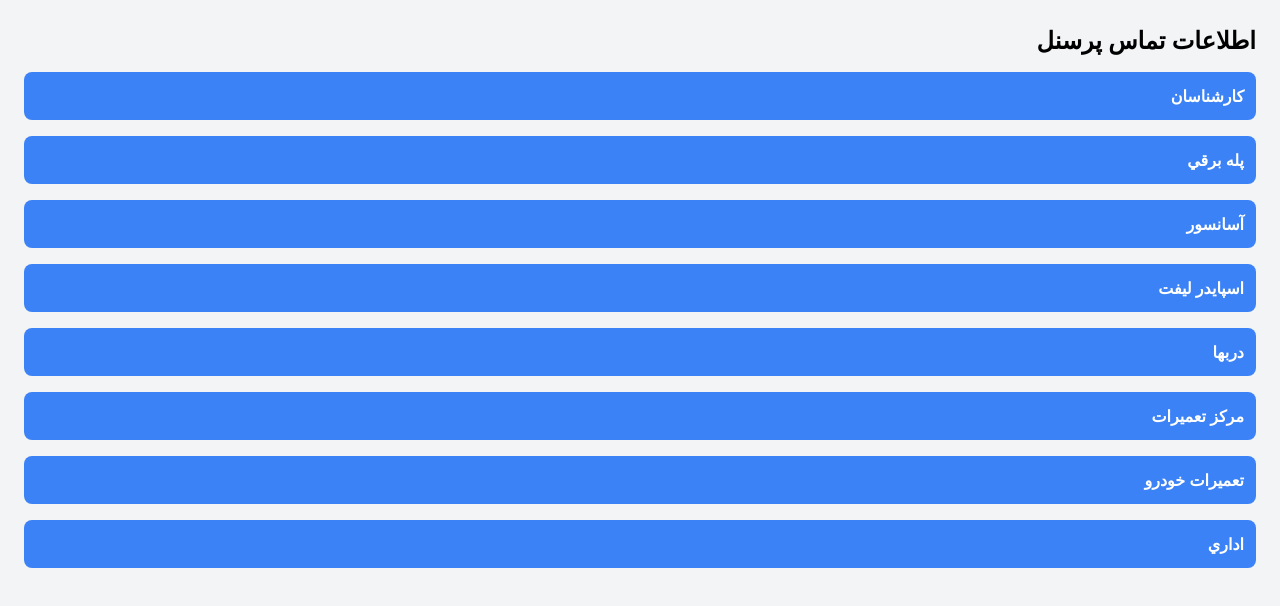
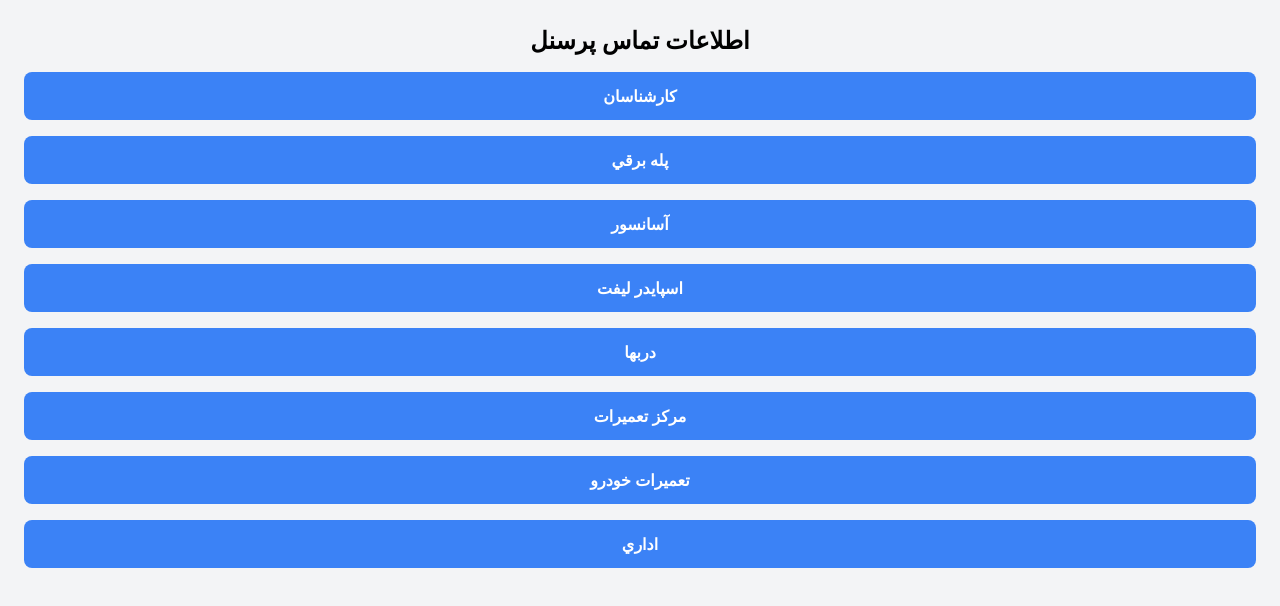
Before and after one commit to choofe/Personnel_Directory, a React (Create React App) app: page / in a window 1280 px wide. Shown: the top 606 px of the page. Built offline with nearby package versions, Linux system fonts and the light colour scheme.

Commit message:
Update PersonnelList.js

```diff
--- a/src/PersonnelList.js
+++ b/src/PersonnelList.js
@@ -141,13 +141,13 @@ const PersonnelList = () => {
   };
 
   return (
-    <div className="p-6 bg-gray-100 min-h-screen text-right">
+    <div className="p-6 bg-gray-100 min-h-screen text-center">
       <h1 className="text-2xl font-bold mb-4">اطلاعات تماس پرسنل</h1>
       {groups.map((group, index) => (
         <div key={index} className="mb-4">
           <button
             onClick={() => toggleGroup(index)}
-            className="w-full text-right bg-blue-500 text-white p-3 rounded-lg font-semibold"
+            className="w-full text-center bg-blue-500 text-white p-3 rounded-lg font-semibold"
           >
             {group.name}
           </button>
```
